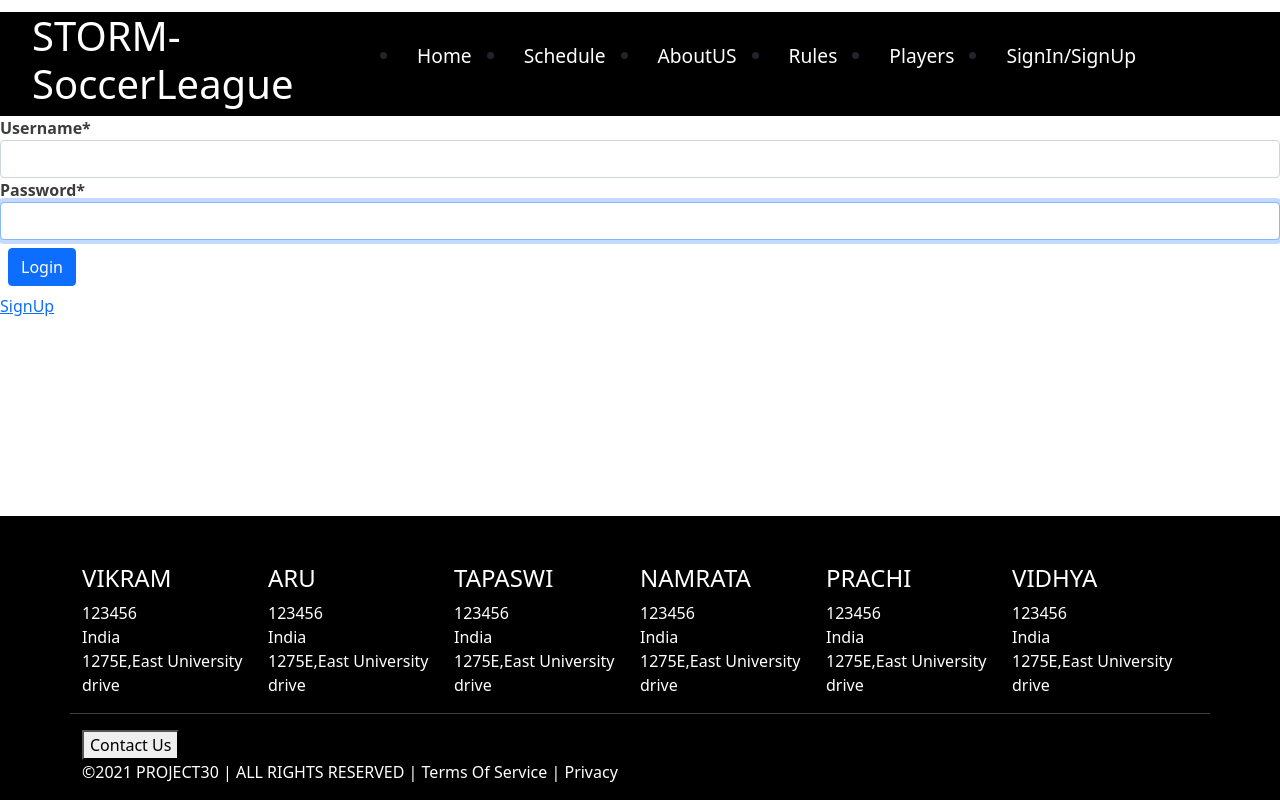
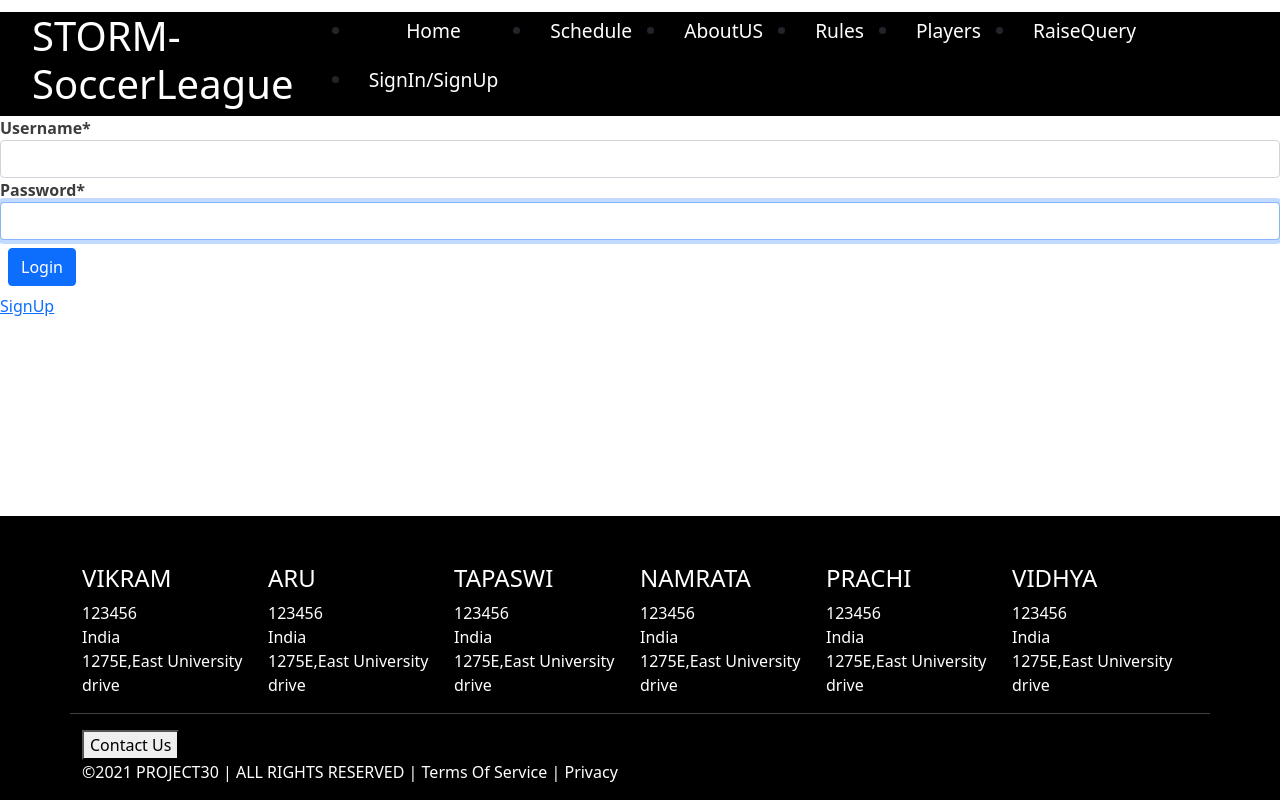
Before and after one commit to araghuw2/SER515-30-STORM-SoccerLeague, a React (Create React App) app in the folder SoccerTournamentFrontend/: page /login in a window 1280 px wide. Built offline with nearby package versions, Linux system fonts and the light colour scheme.

Commit message:
US-123-Task-146: merged with develop

```diff
--- a/SoccerTournamentFrontend/src/App.js
+++ b/SoccerTournamentFrontend/src/App.js
@@ -13,10 +13,11 @@ import AboutUs from "./components/aboutUs";
 import ViewTeamDetails from "./components/viewTeamDetails";
 import AddResult from "./components/addResult";
 
-// import LoanFields from "./components/loanFields";
+import LoanFields from "./components/loanFields";
 import RaiseQuery from "./raiseQuery";
 import scheduleTable from "./components/scheduleTable";
 import Email from "./components/Email";
+import AddVolunteers from "./components/addVolunteers";
 
 class App extends Component {
   render() {
@@ -28,7 +29,7 @@ class App extends Component {
             <Switch>
               <Route path="/home" component={Home} />
               <Route path="/schedule" component={scheduleTable} />
-              <Route path="/raiseQuery" component={RaiseQuery} />
+              <Route path="/query" component={RaiseQuery} />
               <Route path="/rules" component={Rules} />
               <Route path="/aboutus" component={AboutUs} />
               <Route path="/login" component={LoginForm} />
@@ -38,12 +39,13 @@ class App extends Component {
               <Route path="/viewteamdetails" component={ViewTeamDetails} />
               <Route path="/addResult" component={AddResult} />
 
-              {/* <Route path="/loanFields" component={LoanFields} /> */}
+              <Route path="/loanFields" component={LoanFields} />
               <Route path="/signout" component={Home} />
-              {/* <Route path="/loanFields" component={LoanFields} /> */}
               <Route path="/Email" component={Email} />
+              <Route path="/addVolunteers" component={AddVolunteers} />
               <Route path="/signout" component={Home}/>
               <Route path="/" component={Home} />
+              {/* <Route path="/loanFields" component={LoanFields} /> */}
             </Switch>
           </div>
           <Footer />
--- a/SoccerTournamentFrontend/src/actions/index.js
+++ b/SoccerTournamentFrontend/src/actions/index.js
@@ -675,18 +675,18 @@ export const selectGameId = (id) => (dispatch) => {
   history.push('/addResult');
 };
 
-export const submitGameDetails = (gameId, gameDetails) => (dispatch) => {
-  // try {
-  //   const response = await axios.post("http://localhost:8080/addResult", {
-  //     gameId,
-  //     ...gameDetails,
-  //   });
-  //   if (response.status == 200) {
-  //     history.push("/schedule"); //Redirect from Login Page to Home page after successful login
-  //   }
-  // } catch (error) {
-  //   dispatch({ type: "SIGN_UP_ERROR" });
-  // }
+export const submitGameDetails = (gameId, gameDetails) => async (dispatch) => {
+  try {
+    const response = await axios.post("http://localhost:8080/addwinner", {
+      gameId,
+      ...gameDetails,
+    });
+    if (response.status == 200) {
+      history.push("/schedule"); //Redirect from Login Page to Home page after successful login
+    }
+  } catch (error) {
+    dispatch({ type: "SIGN_UP_ERROR" });
+  }
   dispatch({ type: "SUBMIT_GAME_DETAILS", payload: gameDetails });
   history.push('/schedule');
 };
--- a/SoccerTournamentFrontend/src/components/Email.jsx
+++ b/SoccerTournamentFrontend/src/components/Email.jsx
@@ -2,7 +2,6 @@ import React from "react";
 import { useState } from "react";
 import { send } from "emailjs-com";
 import{ init } from 'emailjs-com';
-// import { Alert } from 'react-alert';
 
 init("user_QTZCB98LDM5l2yKtPDwAe");
 
@@ -28,7 +27,7 @@ function Email() {
         .catch((err) => {
             console.log('FAILED', err);
         });
-        alert("An email has been sent.")
+        alert("An email has been sent to the officials.")
 
 
     };
@@ -47,7 +46,7 @@ function Email() {
                 <input className="form-control"
                     type='text'
                     name='from_name'
-                    placeholder='Name'
+                    placeholder='Full Name'
                     value={toSend.from_name}
                     onChange={handleChange}
                 />
@@ -56,7 +55,7 @@ function Email() {
                 <input className="form-control"
                     type='text'
                     name='message'
-                    placeholder='Message'
+                    placeholder='Your Message'
                     value={toSend.message}
                     onChange={handleChange}
                 />
@@ -65,7 +64,7 @@ function Email() {
                 <input className="form-control"
                     type='text'
                     name='reply_to'
-                    placeholder='Email'
+                    placeholder='Email Address'
                     value={toSend.reply_to}
                     onChange={handleChange}
                 />
--- /dev/null
+++ b/SoccerTournamentFrontend/src/components/addVolunteers.jsx
@@ -0,0 +1,14 @@
+import React from "react";
+import history from '../history';
+
+class AddVolunteers extends React.Component{
+    render() {
+        return (
+            <div>
+                <center><h1>Add Volunteers</h1></center>
+            </div>
+        )
+        }
+}
+
+export default AddVolunteers;
--- a/SoccerTournamentFrontend/src/components/menuItems.jsx
+++ b/SoccerTournamentFrontend/src/components/menuItems.jsx
@@ -63,4 +63,16 @@ export const menuItems = [
     url: "/loanFields",
     cName: "nav-links",
   }, //10
+
+  {
+
+    title: "RaiseQuery",
+    url: "/query",
+    cName: "nav-links",
+  }, //11
+  {
+    title: "AddVolunteers",
+    url: "/addVolunteers",
+    cName: "nav-links",
+  }, //12
 ];
--- a/SoccerTournamentFrontend/src/components/myProfile.js
+++ b/SoccerTournamentFrontend/src/components/myProfile.js
@@ -27,6 +27,10 @@ class MyProfile extends Component {
 
   loanFields = () => {
     history.push('/loanFields');
+  };
+
+  addVolunteers = () => {
+    history.push('/addVolunteers');
   };
 
   render() {
@@ -72,7 +76,10 @@ class MyProfile extends Component {
               return (<div><button onClick={() => this.generateSchedule()}>Generate Schedule</button></div>)
 
             case 'field site manager':
-              return (<div><button onClick={() => this.loanFields()}>Loan Fields</button></div>)
+              return (
+              <div><button onClick={() => this.loanFields()}>Loan Fields</button>
+              <button onClick={() => this.addVolunteers()}> Add Volunteers</button></div>
+              )
 
             default :
               return (<div> Nothing </div>)
--- a/SoccerTournamentFrontend/src/components/navBar.jsx
+++ b/SoccerTournamentFrontend/src/components/navBar.jsx
@@ -1,5 +1,5 @@
 import React, { Component } from "react";
-import { connect } from 'react-redux';
+import { connect } from "react-redux";
 import { Link, NavLink } from "react-router-dom";
 
 import LoginForm from "./loginForm";
@@ -13,16 +13,14 @@ class NavBar extends Component {
         <nav className="navBarItems">
           <h1 className="navbar-logo">STORM-SoccerLeague</h1>
           <ul className="nav-menu">
-          {
-            this.props.isSignedIn==true?
+            {this.props.isSignedIn == true ? (
               <li>
                 <NavLink className={menuItems[9].cName} to={menuItems[9].url}>
                   {menuItems[9].title}
                 </NavLink>
               </li>
-              : null
-          }
-            { menuItems.slice(0,5).map((item, index) => {
+            ) : null}
+            {menuItems.slice(0, 5).map((item, index) => {
               return (
                 <li key={index}>
                   <NavLink className={item.cName} to={item.url}>
@@ -31,20 +29,39 @@ class NavBar extends Component {
                 </li>
               );
             })}
+
             {
-            this.props.isSignedIn==true?
               <li>
-                <NavLink onClick={this.props.signOut} className={menuItems[8].cName} to={menuItems[8].url}>
+                <NavLink className={menuItems[11].cName} to={menuItems[11].url}>
+                  {menuItems[11].title}
+                </NavLink>
+              </li>
+            }
+
+            {this.props.isSignedIn == true ? (
+              <li>
+                <NavLink className={menuItems[11].cName} to={menuItems[11].url}>
+                  {menuItems[11].title}
+                </NavLink>
+              </li>
+            ) : null}
+            {this.props.isSignedIn == true ? (
+              <li>
+                <NavLink
+                  onClick={this.props.signOut}
+                  className={menuItems[8].cName}
+                  to={menuItems[8].url}
+                >
                   {menuItems[8].title}
                 </NavLink>
               </li>
-              :
+            ) : (
               <li>
                 <NavLink className={menuItems[5].cName} to={menuItems[5].url}>
                   {menuItems[5].title}
                 </NavLink>
               </li>
-          }
+            )}
           </ul>
         </nav>
       </React.Fragment>
@@ -55,7 +72,7 @@ class NavBar extends Component {
 const mapStateToProps = (state) => {
   return {
     isSignedIn: state.auth.isSignedIn,
-  }
-}
+  };
+};
 
 export default connect(mapStateToProps, { signOut })(NavBar);
```
Also changed, not shown: 1 other file (tests, documents, lock files or other folders).
